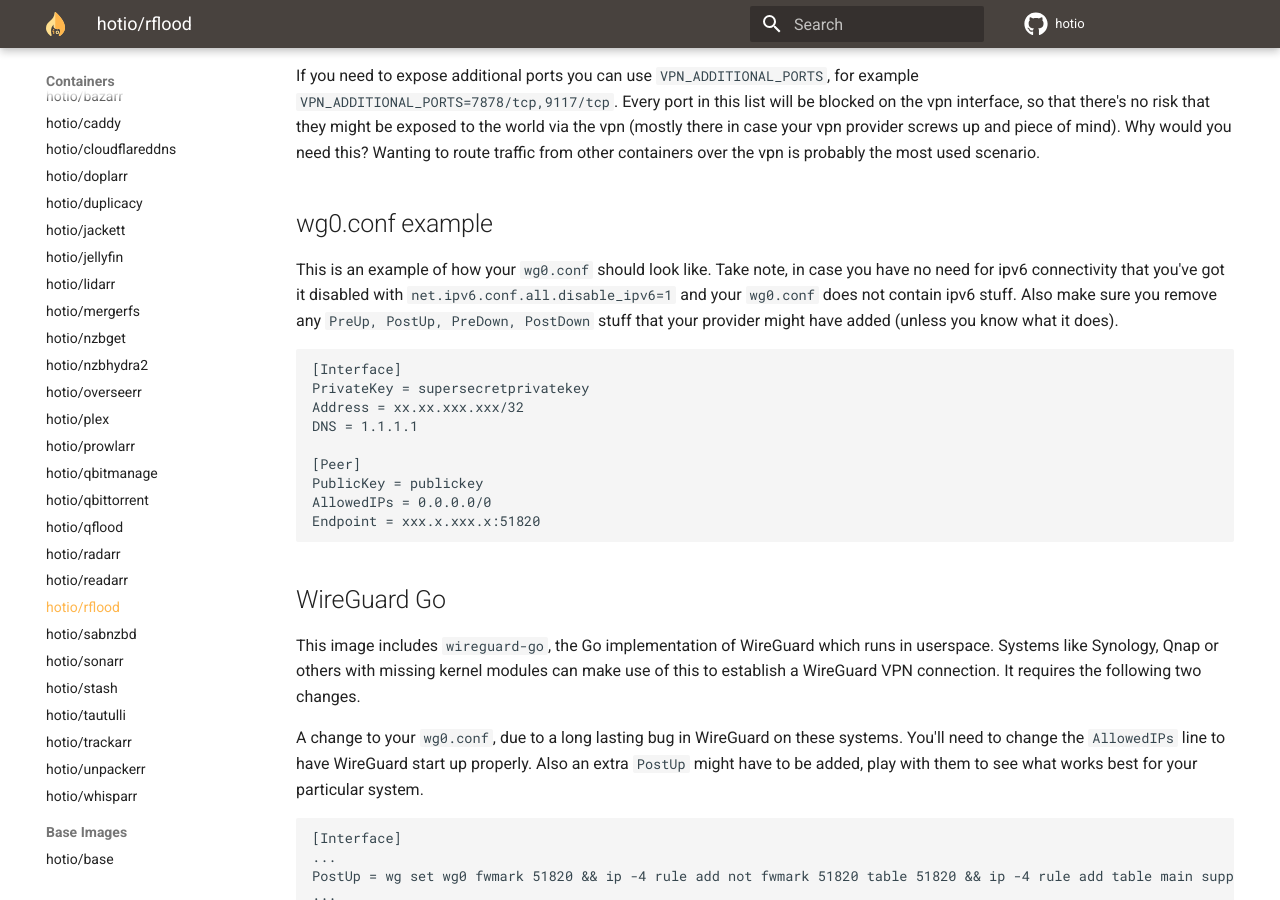
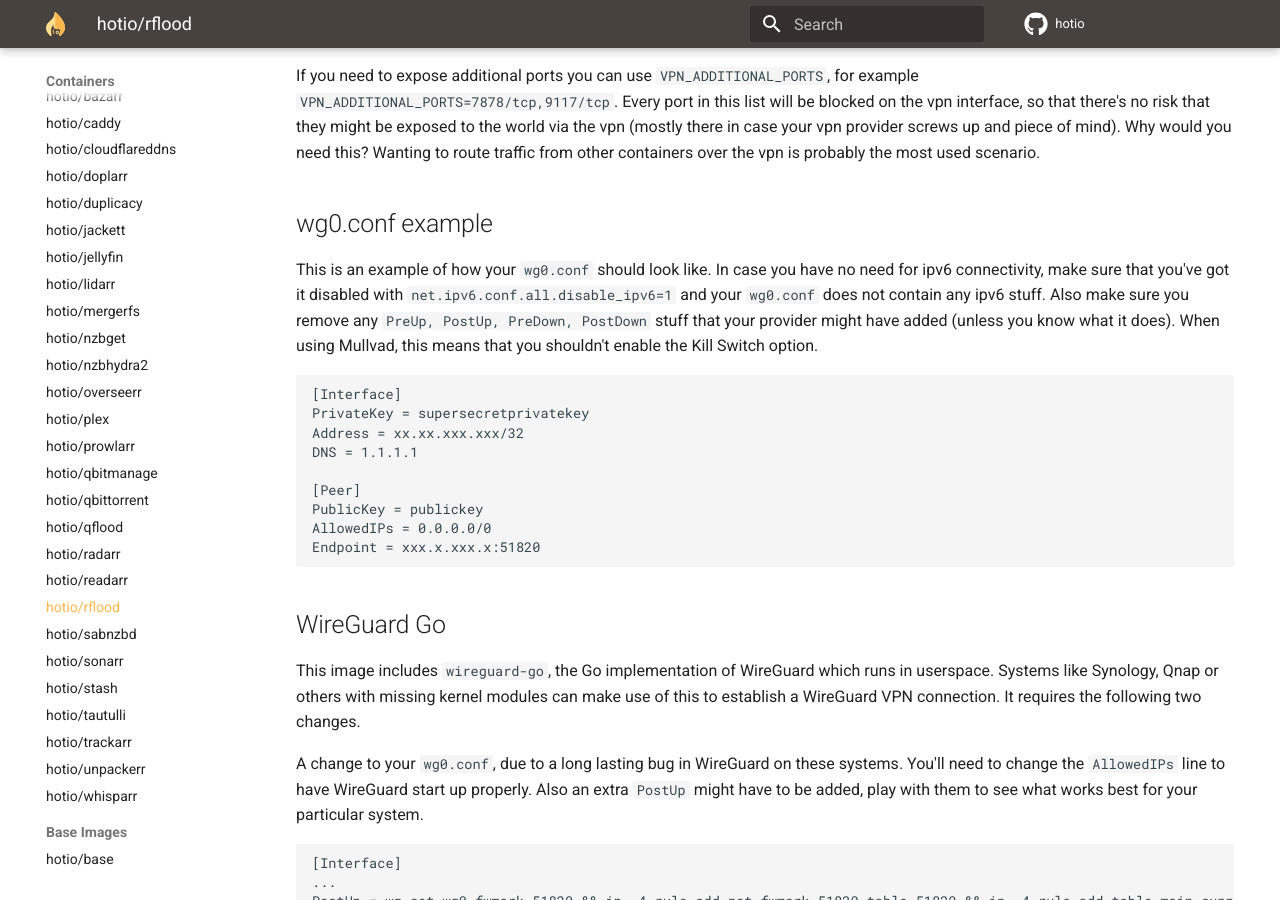
Before and after one commit to hotio/website, an MkDocs documentation site: the page built from docs/containers/rflood.md, in a window 1280 px wide and 900 px high, scrolled down 1757 px. Built offline with MkDocs 1.6.1 and Material for MkDocs 9.7.7, drawn with Linux system fonts in a browser that asks for light colours.

Commit message:
add comment about mullvad kill switch

````diff
--- a/includes/wireguard.md
+++ b/includes/wireguard.md
@@ -10,7 +10,7 @@
 
 ## wg0.conf example
 
-This is an example of how your `wg0.conf` should look like. Take note, in case you have no need for ipv6 connectivity that you've got it disabled with `net.ipv6.conf.all.disable_ipv6=1` and your `wg0.conf` does not contain ipv6 stuff. Also make sure you remove any `PreUp, PostUp, PreDown, PostDown` stuff that your provider might have added (unless you know what it does).
+This is an example of how your `wg0.conf` should look like. In case you have no need for ipv6 connectivity, make sure that you've got it disabled with `net.ipv6.conf.all.disable_ipv6=1` and your `wg0.conf` does not contain any ipv6 stuff. Also make sure you remove any `PreUp, PostUp, PreDown, PostDown` stuff that your provider might have added (unless you know what it does). When using Mullvad, this means that you shouldn't enable the Kill Switch option.
 
 ```text
 [Interface]
````
